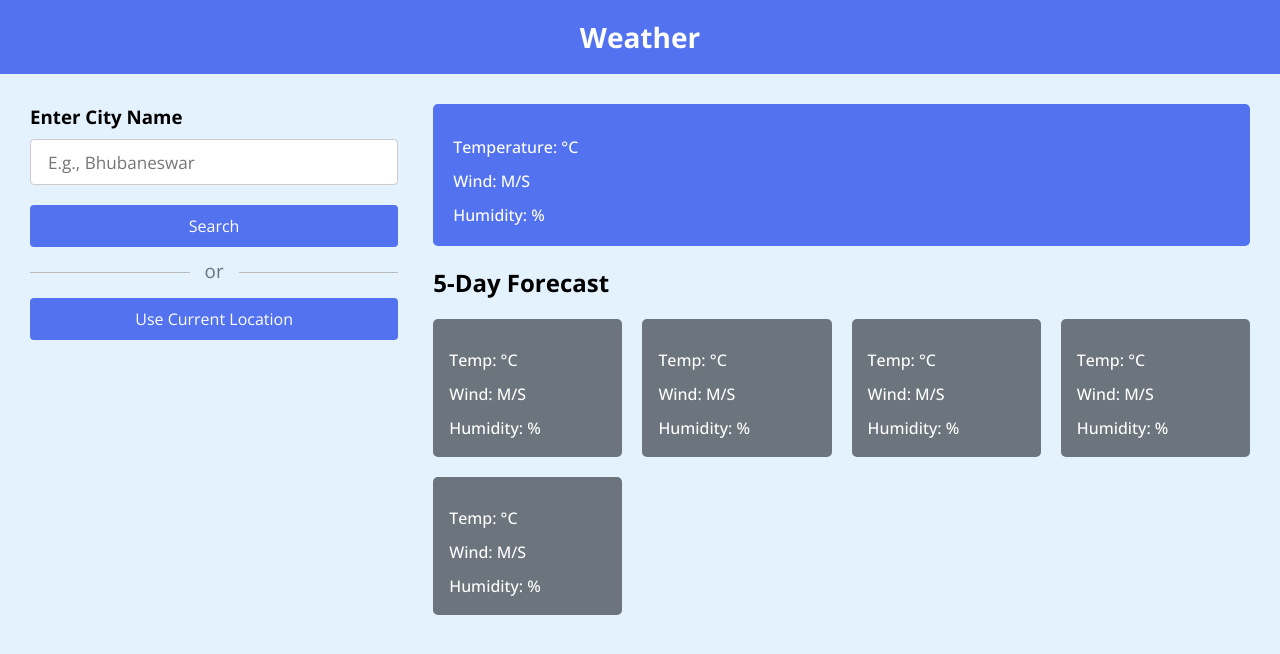
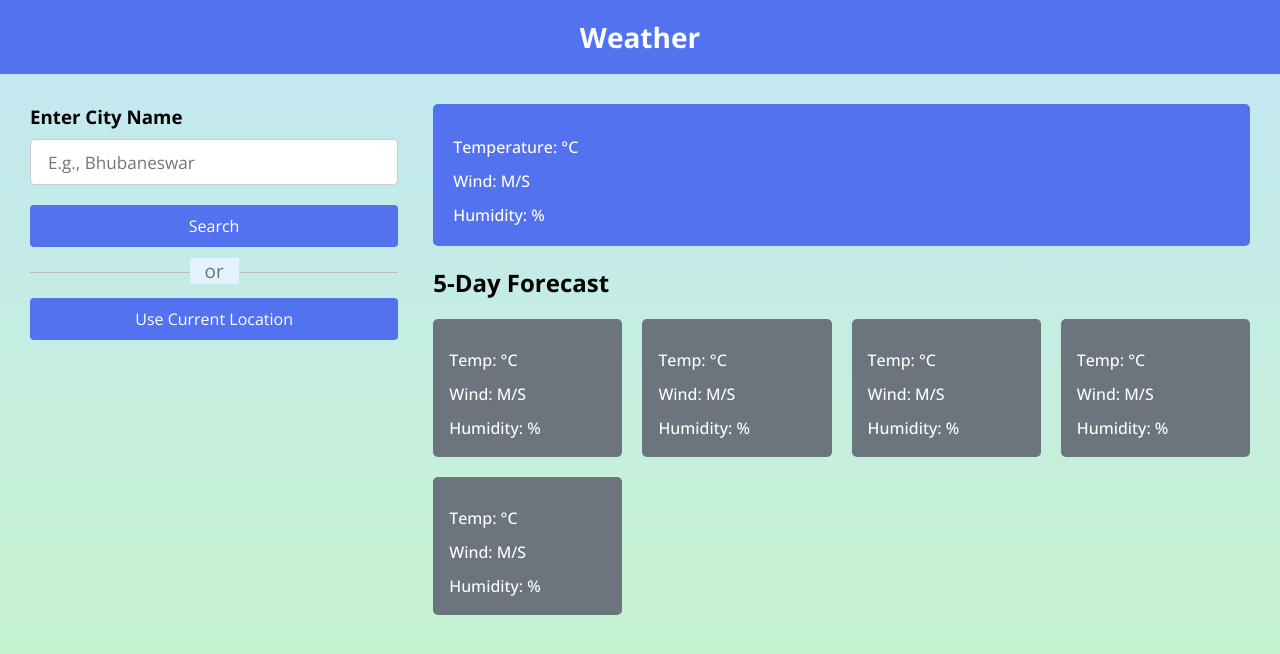
Before and after one commit to Shubhendu-Maharana/Weather-App, a plain HTML site: page index.html in a window 1280 px wide. Drawn offline with nearby package versions, Linux system fonts and the light colour scheme.

Commit message:
Gradient background

```diff
--- a/style.css
+++ b/style.css
@@ -7,7 +7,9 @@
   font-family: 'Open Sans', sans-serif;
 }
 body {
-  background: #E3F2FD;
+  background: linear-gradient(to bottom, rgba(135, 206, 235, 0.5), rgba(144, 238, 144, 0.5));
+  background-attachment: fixed;
+  background-size: cover;
 }
 h1 {
   background: #5372F0;
```
